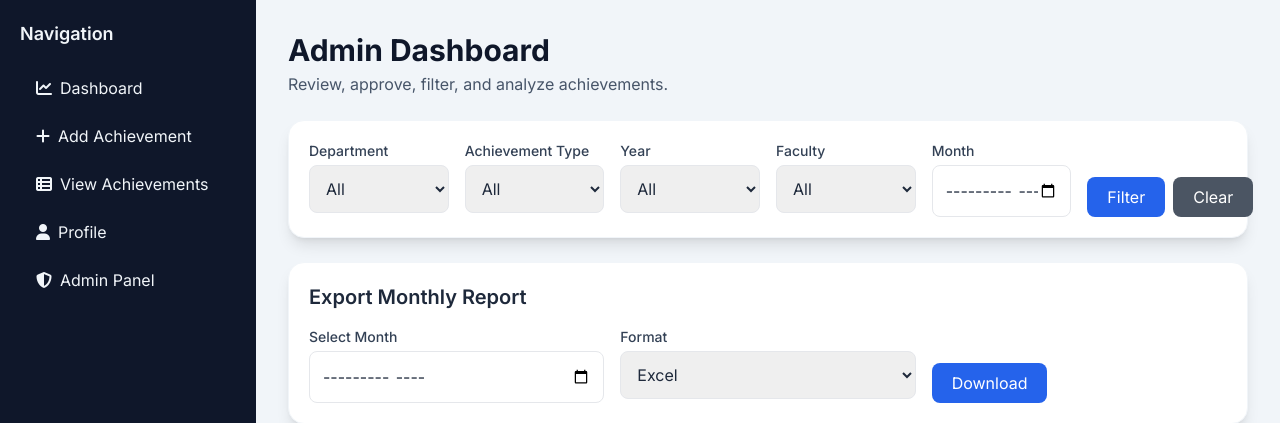
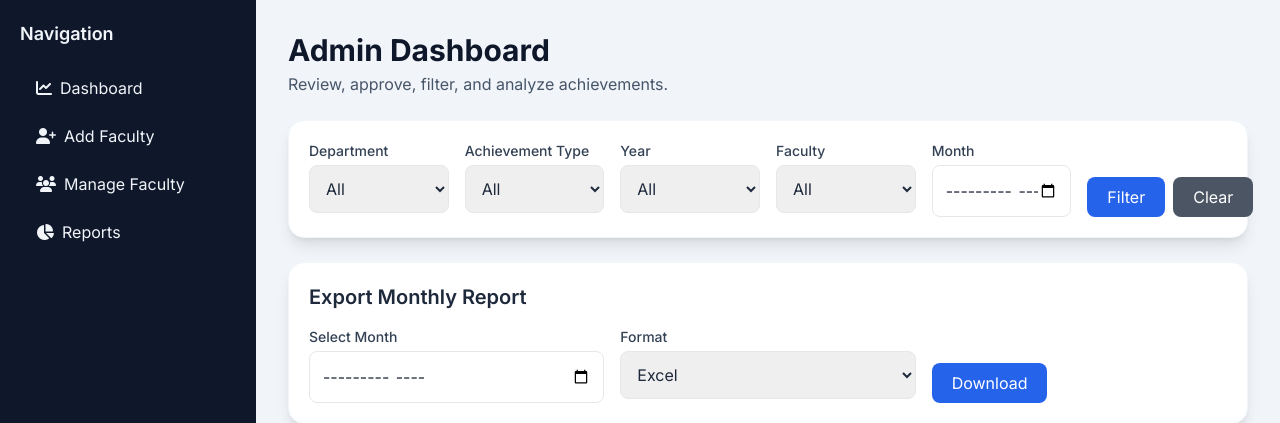
Before and after one commit to tripadk/FAMS, a Flask app: page /admin/dashboard in a window 1280 px wide. Shown: the part 65-488 px from the top of the page. Run offline with Flask 3, Linux system fonts and the light colour scheme; a user stored in the database is signed in; some libraries are stand-ins or nearby versions.

Commit message:
Add admin role system

```diff
--- a/app.py
+++ b/app.py
@@ -1,4 +1,4 @@
-from flask import Flask, render_template, request, redirect, url_for, session, flash, send_from_directory, send_file
+from flask import Flask, render_template, request, redirect, url_for, session, flash, send_from_directory, send_file, abort
 from authlib.integrations.flask_client import OAuth
 from flask_mail import Mail, Message
 from models import db, Faculty, Achievements, Admin
@@ -19,6 +19,7 @@ load_dotenv()
 
 GOOGLE_CLIENT_ID = os.environ.get("GOOGLE_CLIENT_ID")
 GOOGLE_CLIENT_SECRET = os.environ.get("GOOGLE_CLIENT_SECRET")
+ADMIN_EMAIL = "admin@vnrvjiet.in"
 
 app = Flask(__name__)
 app.wsgi_app = ProxyFix(app.wsgi_app, x_proto=1, x_host=1)
@@ -193,6 +194,8 @@ def faculty_login():
 
         session['faculty_id'] = faculty.faculty_id
         session['user_type'] = 'faculty'
+        session['role'] = 'faculty'
+        session['user_email'] = email.lower()
         return redirect(url_for('faculty_dashboard'))
     return render_template('login.html')
 
@@ -213,19 +216,29 @@ def google_callback():
         flash('Failed to retrieve user information from Google.')
         return redirect(url_for('faculty_login'))
 
-    email = user_info.get('email', '')
+    email = user_info.get('email', '').lower()
     if not email.endswith("@vnrvjiet.in"):
         flash("Only VNRVJIET faculty are allowed to login.")
         return redirect(url_for("faculty_login"))
 
-    faculty = Faculty.query.filter_by(email=email).first()
-    if not faculty:
-        flash('Faculty account not registered. Please register first.')
-        return redirect(url_for('faculty_login'))
+    session['user_email'] = email
+    if email == ADMIN_EMAIL:
+        session["role"] = "admin"
+        session.pop('faculty_id', None)
+    else:
+        session["role"] = "faculty"
+        faculty = Faculty.query.filter_by(email=email).first()
+        if not faculty:
+            session.pop('role', None)
+            session.pop('user_email', None)
+            flash('Faculty account not registered. Please register first.')
+            return redirect(url_for('faculty_login'))
+        session['faculty_id'] = faculty.faculty_id
 
-    session['faculty_id'] = faculty.faculty_id
-    session['user_type'] = 'faculty'
-    return redirect(url_for('faculty_dashboard'))
+    if session["role"] == "admin":
+        return redirect(url_for("admin_dashboard"))
+    else:
+        return redirect(url_for("faculty_dashboard"))
 
 @app.route('/faculty/register', methods=['GET', 'POST'])
 def faculty_register():
@@ -263,7 +276,9 @@ def faculty_register():
 
 @app.route('/faculty/dashboard')
 def faculty_dashboard():
-    if 'faculty_id' not in session or session.get('user_type') != 'faculty':
+    if session.get("role") != "faculty":
+        abort(403)
+    if 'faculty_id' not in session:
         return redirect(url_for('faculty_login'))
     faculty = Faculty.query.get(session['faculty_id'])
     approved_achievements = [a for a in faculty.achievements if (a.status or '').lower() == 'approved']
@@ -273,11 +288,15 @@ def faculty_dashboard():
 def faculty_logout():
     session.pop('faculty_id', None)
     session.pop('user_type', None)
+    session.pop('role', None)
+    session.pop('user_email', None)
     return redirect(url_for('home'))
 
 @app.route('/faculty/add_achievement', methods=['GET', 'POST'])
 def add_achievement():
-    if 'faculty_id' not in session or session.get('user_type') != 'faculty':
+    if session.get("role") != "faculty":
+        abort(403)
+    if 'faculty_id' not in session:
         return redirect(url_for('faculty_login'))
     if request.method == 'POST':
         title = request.form['title']
@@ -328,14 +347,18 @@ def add_achievement():
 
 @app.route('/faculty/view_achievements')
 def view_achievements():
-    if 'faculty_id' not in session or session.get('user_type') != 'faculty':
+    if session.get("role") != "faculty":
+        abort(403)
+    if 'faculty_id' not in session:
         return redirect(url_for('faculty_login'))
     achievements = Achievements.query.filter_by(faculty_id=session['faculty_id']).all()
     return render_template('view_achievements.html', achievements=achievements)
 
 @app.route('/faculty/profile')
 def faculty_profile():
-    if 'faculty_id' not in session or session.get('user_type') != 'faculty':
+    if session.get("role") != "faculty":
+        abort(403)
+    if 'faculty_id' not in session:
         return redirect(url_for('faculty_login'))
     faculty = Faculty.query.get(session['faculty_id'])
     achievements = Achievements.query.filter_by(faculty_id=session['faculty_id']).all()
@@ -347,7 +370,9 @@ def faculty_profile():
 
 @app.route('/faculty/edit_profile', methods=['GET', 'POST'])
 def edit_profile():
-    if 'faculty_id' not in session or session.get('user_type') != 'faculty':
+    if session.get("role") != "faculty":
+        abort(403)
+    if 'faculty_id' not in session:
         return redirect(url_for('faculty_login'))
     faculty = Faculty.query.get(session['faculty_id'])
     if request.method == 'POST':
@@ -374,7 +399,9 @@ def edit_profile():
 
 @app.route('/faculty/delete_achievement/<int:achievement_id>', methods=['POST'])
 def delete_achievement(achievement_id):
-    if 'faculty_id' not in session or session.get('user_type') != 'faculty':
+    if session.get("role") != "faculty":
+        abort(403)
+    if 'faculty_id' not in session:
         return redirect(url_for('faculty_login'))
     achievement = Achievements.query.get_or_404(achievement_id)
     if achievement.faculty_id != session['faculty_id']:
@@ -390,8 +417,8 @@ def delete_achievement(achievement_id):
 
 @app.route('/admin/approve_achievement/<int:achievement_id>', methods=['POST'])
 def approve_achievement(achievement_id):
-    if 'admin_id' not in session or session.get('user_type') != 'admin':
-        return redirect(url_for('admin_login'))
+    if session.get("role") != "admin":
+        abort(403)
     achievement = Achievements.query.get_or_404(achievement_id)
     achievement.status = 'approved'
     db.session.commit()
@@ -400,8 +427,8 @@ def approve_achievement(achievement_id):
 
 @app.route('/admin/reject_achievement/<int:achievement_id>', methods=['POST'])
 def reject_achievement(achievement_id):
-    if 'admin_id' not in session or session.get('user_type') != 'admin':
-        return redirect(url_for('admin_login'))
+    if session.get("role") != "admin":
+        abort(403)
     achievement = Achievements.query.get_or_404(achievement_id)
     achievement.status = 'rejected'
     db.session.commit()
@@ -410,8 +437,8 @@ def reject_achievement(achievement_id):
 
 @app.route('/admin/download_certificate/<int:achievement_id>')
 def download_certificate(achievement_id):
-    if 'admin_id' not in session or session.get('user_type') != 'admin':
-        return redirect(url_for('admin_login'))
+    if session.get("role") != "admin":
+        abort(403)
     achievement = Achievements.query.get_or_404(achievement_id)
     if not achievement.certificate_file or not os.path.exists(achievement.certificate_file):
         flash('Certificate file not found.')
@@ -421,12 +448,17 @@ def download_certificate(achievement_id):
 @app.route('/admin/login', methods=['GET', 'POST'])
 def admin_login():
     if request.method == 'POST':
-        email = request.form['email']
+        email = request.form['email'].lower()
         password = request.form['password']
+        if email != ADMIN_EMAIL:
+            flash('Only the predefined admin email can access admin dashboard.')
+            return redirect(url_for('admin_login'))
         admin = Admin.query.filter_by(email=email).first()
         if admin and admin.password == password:
             session['admin_id'] = admin.admin_id
             session['user_type'] = 'admin'
+            session['role'] = 'admin'
+            session['user_email'] = email
             return redirect(url_for('admin_dashboard'))
         else:
             flash('Invalid email or password')
@@ -434,8 +466,8 @@ def admin_login():
 
 @app.route('/admin/dashboard')
 def admin_dashboard():
-    if 'admin_id' not in session or session.get('user_type') != 'admin':
-        return redirect(url_for('admin_login'))
+    if session.get("role") != "admin":
+        abort(403)
     department = request.args.get('department')
     achievement_type = request.args.get('type')
     year = request.args.get('year')
@@ -490,8 +522,8 @@ def admin_dashboard():
 
 @app.route('/admin/pending_achievements')
 def pending_achievements():
-    if 'admin_id' not in session or session.get('user_type') != 'admin':
-        return redirect(url_for('admin_login'))
+    if session.get("role") != "admin":
+        abort(403)
     pending_results = db.session.query(Achievements, Faculty).join(Faculty, Achievements.faculty_id == Faculty.faculty_id).filter(db.func.lower(Achievements.status) == 'pending').all()
     return render_template('pending_achievements.html', pending_results=pending_results)
 
@@ -499,6 +531,8 @@ def pending_achievements():
 def admin_logout():
     session.pop('admin_id', None)
     session.pop('user_type', None)
+    session.pop('role', None)
+    session.pop('user_email', None)
     return redirect(url_for('home'))
 
 @app.route('/uploads/<filename>')
@@ -507,8 +541,8 @@ def uploaded_file(filename):
 
 @app.route('/admin/add_faculty', methods=['GET', 'POST'])
 def add_faculty():
-    if 'admin_id' not in session or session.get('user_type') != 'admin':
-        return redirect(url_for('admin_login'))
+    if session.get("role") != "admin":
+        abort(403)
     if request.method == 'POST':
         name = request.form['name']
         email = request.form['email']
@@ -528,8 +562,8 @@ def add_faculty():
 
 @app.route('/admin/export_achievements')
 def export_achievements():
-    if 'admin_id' not in session or session.get('user_type') != 'admin':
-        return redirect(url_for('admin_login'))
+    if session.get("role") != "admin":
+        abort(403)
     month = request.args.get('month')
     format_type = request.args.get('format', 'csv')
     if not month:
@@ -628,6 +662,23 @@ def export_achievements():
         flash('Invalid format.')
         return redirect(url_for('admin_dashboard'))
 
+@app.route('/admin/manage_faculty')
+def manage_faculty():
+    if session.get("role") != "admin":
+        abort(403)
+    faculty_members = Faculty.query.order_by(Faculty.name.asc()).all()
+    return render_template('manage_faculty.html', faculty_members=faculty_members)
+
+@app.route('/admin/remove_faculty/<int:faculty_id>', methods=['POST'])
+def remove_faculty(faculty_id):
+    if session.get("role") != "admin":
+        abort(403)
+    faculty = Faculty.query.get_or_404(faculty_id)
+    db.session.delete(faculty)
+    db.session.commit()
+    flash('Faculty removed successfully.')
+    return redirect(url_for('manage_faculty'))
+
 if __name__ == "__main__":
     port = int(os.environ.get("PORT", 10000))
     app.run(host="0.0.0.0", port=port)
--- a/templates/admin_dashboard.html
+++ b/templates/admin_dashboard.html
@@ -8,7 +8,7 @@
     <p class="text-slate-600 mt-1">Review, approve, filter, and analyze achievements.</p>
 </div>
 
-<div class="bg-white rounded-2xl shadow-lg border border-slate-100 p-5 mb-6">
+<div id="reports" class="bg-white rounded-2xl shadow-lg border border-slate-100 p-5 mb-6">
     <form method="GET" id="achievementFilterForm" class="grid grid-cols-1 sm:grid-cols-2 lg:grid-cols-6 gap-4">
         <div>
             <label for="department" class="block text-sm font-medium text-slate-700 mb-1">Department</label>
--- a/templates/base.html
+++ b/templates/base.html
@@ -37,11 +37,11 @@
                         <div class="w-9 h-9 rounded-full bg-gradient-to-r from-blue-500 to-indigo-600 text-white grid place-items-center shadow">
                             <i class="fa-solid fa-user"></i>
                         </div>
-                        {% if session.get('faculty_id') %}
+                        {% if session.get('role') == 'faculty' %}
                             <a href="{{ url_for('faculty_logout') }}" class="bg-red-600 hover:bg-red-700 text-white px-4 py-2 rounded-lg text-sm transition">
                                 <i class="fa-solid fa-right-from-bracket mr-1"></i> Logout
                             </a>
-                        {% elif session.get('admin_id') %}
+                        {% elif session.get('role') == 'admin' %}
                             <a href="{{ url_for('admin_logout') }}" class="bg-red-600 hover:bg-red-700 text-white px-4 py-2 rounded-lg text-sm transition">
                                 <i class="fa-solid fa-right-from-bracket mr-1"></i> Logout
                             </a>
@@ -55,16 +55,16 @@
             <aside id="sidebar" class="fixed inset-y-0 left-0 top-16 w-72 bg-slate-900 text-slate-100 p-5 transform -translate-x-full lg:translate-x-0 lg:static lg:top-0 lg:w-64 transition-transform duration-300 z-30">
                 <h2 class="text-lg font-semibold mb-5">Navigation</h2>
                 <nav class="space-y-2">
-                    {% if session.get('faculty_id') %}
+                    {% if session.get('role') == 'faculty' %}
                         <a href="{{ url_for('faculty_dashboard') }}" class="block px-4 py-2 rounded-lg hover:bg-slate-800 transition"><i class="fa-solid fa-chart-line mr-2"></i>Dashboard</a>
                         <a href="{{ url_for('add_achievement') }}" class="block px-4 py-2 rounded-lg hover:bg-slate-800 transition"><i class="fa-solid fa-plus mr-2"></i>Add Achievement</a>
                         <a href="{{ url_for('view_achievements') }}" class="block px-4 py-2 rounded-lg hover:bg-slate-800 transition"><i class="fa-solid fa-table-list mr-2"></i>View Achievements</a>
                         <a href="{{ url_for('faculty_profile') }}" class="block px-4 py-2 rounded-lg hover:bg-slate-800 transition"><i class="fa-solid fa-user mr-2"></i>Profile</a>
-                        <a href="{{ url_for('admin_login') }}" class="block px-4 py-2 rounded-lg hover:bg-slate-800 transition"><i class="fa-solid fa-shield-halved mr-2"></i>Admin Panel</a>
-                    {% elif session.get('admin_id') %}
+                    {% elif session.get('role') == 'admin' %}
                         <a href="{{ url_for('admin_dashboard') }}" class="block px-4 py-2 rounded-lg hover:bg-slate-800 transition"><i class="fa-solid fa-chart-line mr-2"></i>Dashboard</a>
-                        <a href="{{ url_for('pending_achievements') }}" class="block px-4 py-2 rounded-lg hover:bg-slate-800 transition"><i class="fa-solid fa-hourglass-half mr-2"></i>Pending Approvals</a>
                         <a href="{{ url_for('add_faculty') }}" class="block px-4 py-2 rounded-lg hover:bg-slate-800 transition"><i class="fa-solid fa-user-plus mr-2"></i>Add Faculty</a>
+                        <a href="{{ url_for('manage_faculty') }}" class="block px-4 py-2 rounded-lg hover:bg-slate-800 transition"><i class="fa-solid fa-users mr-2"></i>Manage Faculty</a>
+                        <a href="{{ url_for('admin_dashboard') }}#reports" class="block px-4 py-2 rounded-lg hover:bg-slate-800 transition"><i class="fa-solid fa-chart-pie mr-2"></i>Reports</a>
                     {% endif %}
                 </nav>
             </aside>
```
Also changed, not shown: templates/manage_faculty.html (added, +51 -0 lines).
